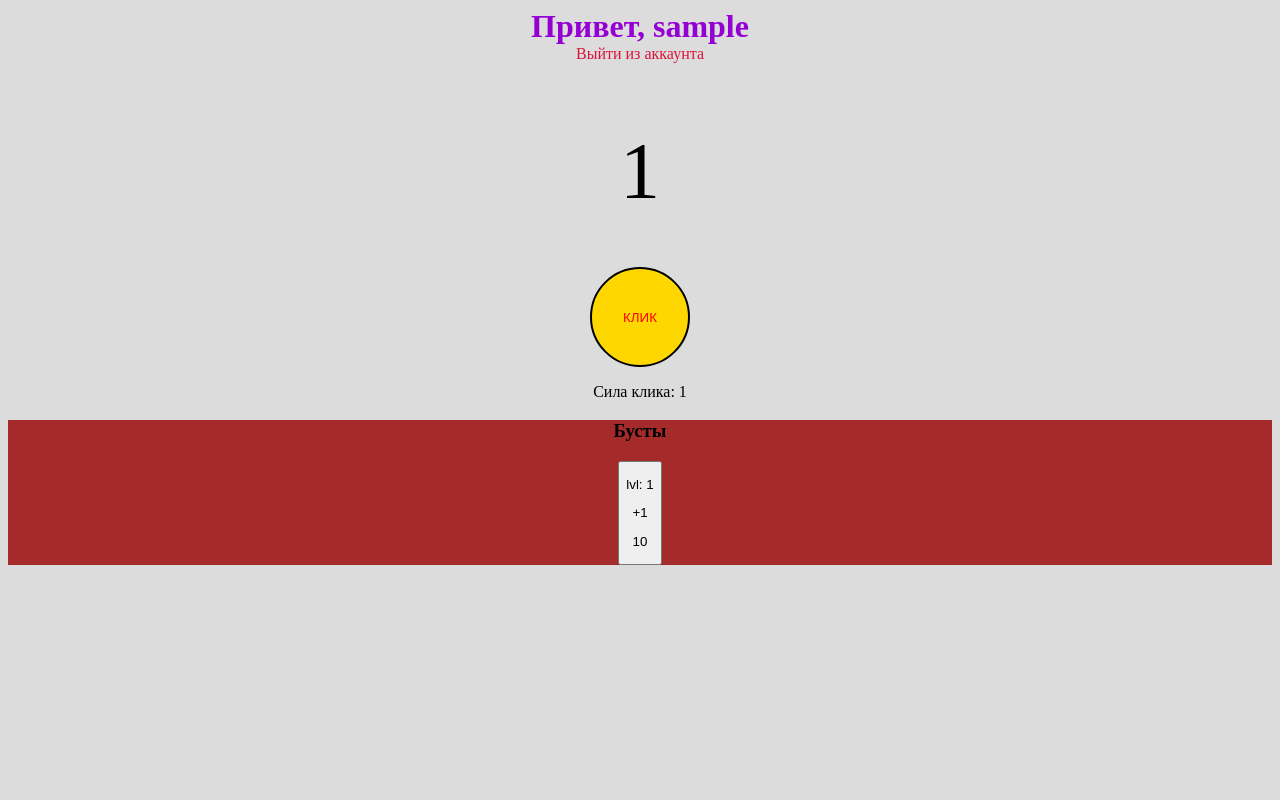
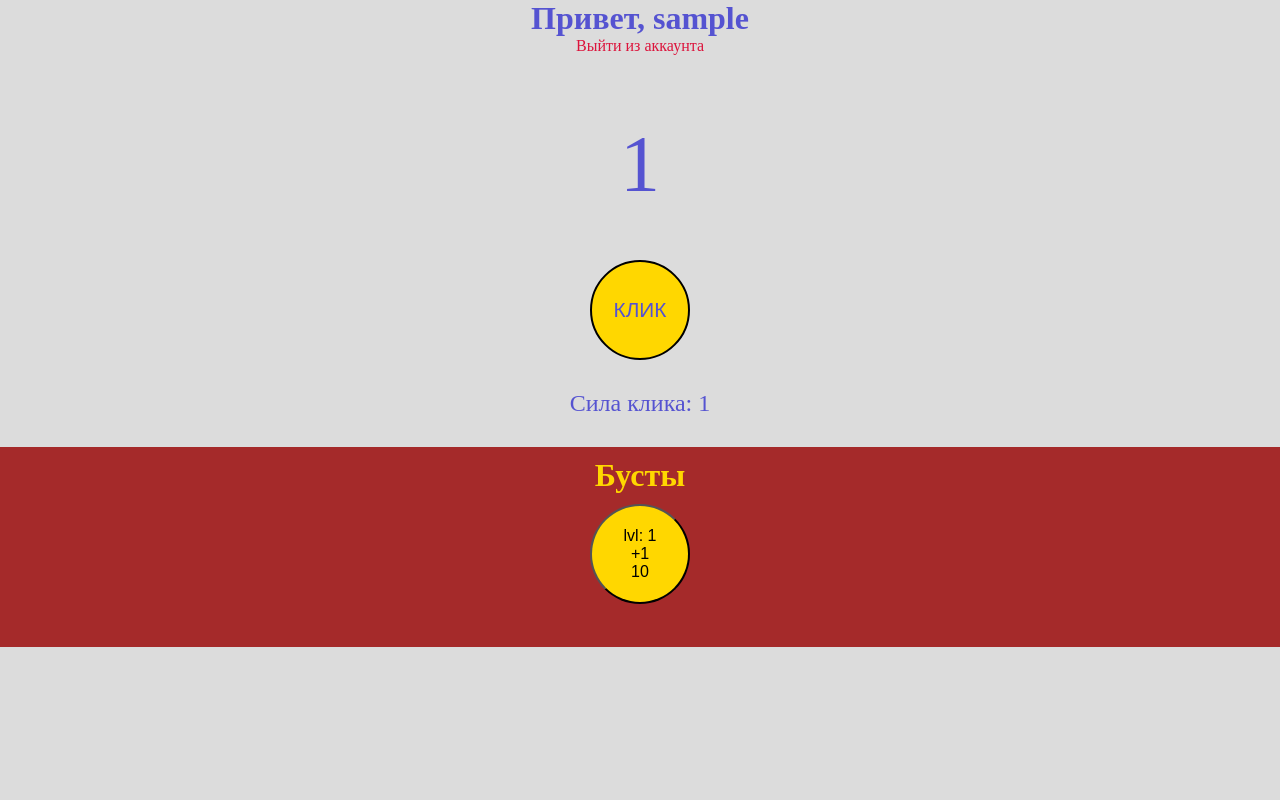
Before and after one commit to TOKSER1504/clicker3000, a Django app: page / in a window 1280 px wide. Run offline with Django 4.2, Linux system fonts and the light colour scheme; a user stored in the database is signed in; tables that the repository leaves empty hold one stand-in row (values such as "Sample post").

Commit message:
practic 3.6

```diff
--- a/backend/models.py
+++ b/backend/models.py
@@ -1,11 +1,12 @@
 from django.db import models
 from django.contrib.auth.models import User
+from copy import copy
 
 class Core(models.Model):
     user = models.OneToOneField(User, null=False, on_delete=models.CASCADE)
     coins = models.IntegerField(default=0)
     click_power = models.IntegerField(default=1)
-    level = models.IntegerField(default=0)
+    level = models.IntegerField(default=1)
 
     def click(self):
         self.coins += self.click_power
@@ -17,10 +18,27 @@ class Core(models.Model):
         return False
 
     def check_level_price(self):
-        return (self.level**2+1)*100*(self.level+1)
+        return (self.level**2)*10*(self.level)
 
 class Boost(models.Model):
     core = models.ForeignKey(Core, null=False, on_delete=models.CASCADE)
-    level = models.IntegerField(default=1)
+    level = models.IntegerField(default=0)
     price = models.IntegerField(default=10)
     power = models.IntegerField(default=1)
+
+    def levelup(self):
+        if self.price > self.core.coins:
+            return False
+
+        old_boost_stats = copy(self)
+
+        self.core.coins -= self.price
+        self.core.click_power += self.power
+        self.core.save()
+
+        self.level += 1
+        self.power *= 2
+        self.price *= 10
+        self.save()
+
+        return old_boost_stats, self
--- a/backend/urls.py
+++ b/backend/urls.py
@@ -6,6 +6,9 @@ boosts = views.BoostViewSet.as_view({
     'post': 'create',
 })
 
+lonely_boost = views.BoostViewSet.as_view({
+    'put': 'partial_update',
+})
 
 urlpatterns = [
     path('register/', views.Register.as_view(), name='register'),
@@ -13,5 +16,6 @@ urlpatterns = [
     path('logout/', views.user_logout, name='logout'),
     path('call_click/', views.call_click),
     path('', views.index, name='index'),
-    path('boosts/', boosts, name='boosts')
+    path('boosts/', boosts, name='boosts'),
+    path('boost/<int:pk>/', lonely_boost, name='boost'),
 ]
--- a/backend/views.py
+++ b/backend/views.py
@@ -46,6 +46,20 @@ class BoostViewSet(viewsets.ModelViewSet):
         boosts = Boost.objects.filter(core=core)
         return boosts
 
+    def partial_update(self, request, pk):
+        boost = self.queryset.get(pk=pk)
+
+        is_levelup = boost.levelup()
+        if not is_levelup:
+            return Response({ "error": "Не хватает денег" })
+
+        old_boost_stats, new_boost_stats = is_levelup
+
+        return Response({
+            "old_boost_stats": self.serializer_class(old_boost_stats).data,
+            "new_boost_stats": self.serializer_class(new_boost_stats).data,
+        })
+
 @login_required
 def index(request):
     core = Core.objects.get(user=request.user)
@@ -67,7 +81,7 @@ def call_click(request):
     core = Core.objects.get(user=request.user)
     is_levelup = core.click()
     if is_levelup:
-        Boost.objects.create(core=core, price=core.level*50, power=core.level*20)
+        Boost.objects.create(core=core, price=core.coins, power=core.level*2)
     core.save()
 
     return Response({ 'core': CoreSerializer(core).data, 'is_levelup': is_levelup })
--- a/frontend/static/css/index.css
+++ b/frontend/static/css/index.css
@@ -1,3 +1,8 @@
+*{
+    padding: 0;
+    margin: 0;
+}
+
 body{
     background-color: gainsboro;
     text-align: center;
@@ -5,6 +10,7 @@ body{
 
 .boosts{
     background-color: brown;
+    height: 200px;
 }
 
 .nav{
@@ -16,7 +22,7 @@ body{
     padding: 20px;
     font-size: 2em;
     font-weight: bold;
-    color: darkviolet;
+    color: rgb(85, 83, 209);
 }
 
 .exit{
@@ -27,13 +33,36 @@ body{
 #coins{
     padding-bottom: 50px;
     font-size: 5em;
+    color: rgb(85, 83, 209);
+}
+
+.power{
+    color: rgb(85, 83, 209);
+    font-size: 1.5em;
+    padding: 30px;
 }
 
 .btn{
     width: 100px;
     height: 100px;
     border: 2px solid black;
-    color: red;
+    color: rgb(85, 83, 209);
+    font-size: 1.3em;
     border-radius: 100%;
     background-color: gold;
 }
+
+.boost_h3{
+    color: gold;
+    font-size: 2em;
+    padding: 10px 0;
+}
+
+.boost{
+    width: 100px;
+    height: 100px;
+    margin: 0 30px;
+    border-radius: 100%;
+    background-color: gold;
+    font-size: 1em;
+}
--- a/frontend/templates/index.html
+++ b/frontend/templates/index.html
@@ -15,13 +15,13 @@
         <div class="container">
             <div id='coins'>{{core.coins}}</div>
             <button onclick="call_click()" class="btn">КЛИК</button>
-            <p>
+            <p class="power">
                 Сила клика: <span id="click_power">{{ core.click_power }}</span>
             </p>
         </div>
 
         <aside class="boosts" id="boosts">
-            <h3>Бусты</h3>
+            <h3 class="boost_h3">Бусты</h3>
             <div class="boosts-holder" id="boosts-holder">
                 {% for boost in boosts %}
                     <button class="boost" id="boost_{{boost.id}}" onclick="buy_boost({{boost.id}})">
```
Also changed, not shown: frontend/static/js/index.js (+50 -0 lines).
